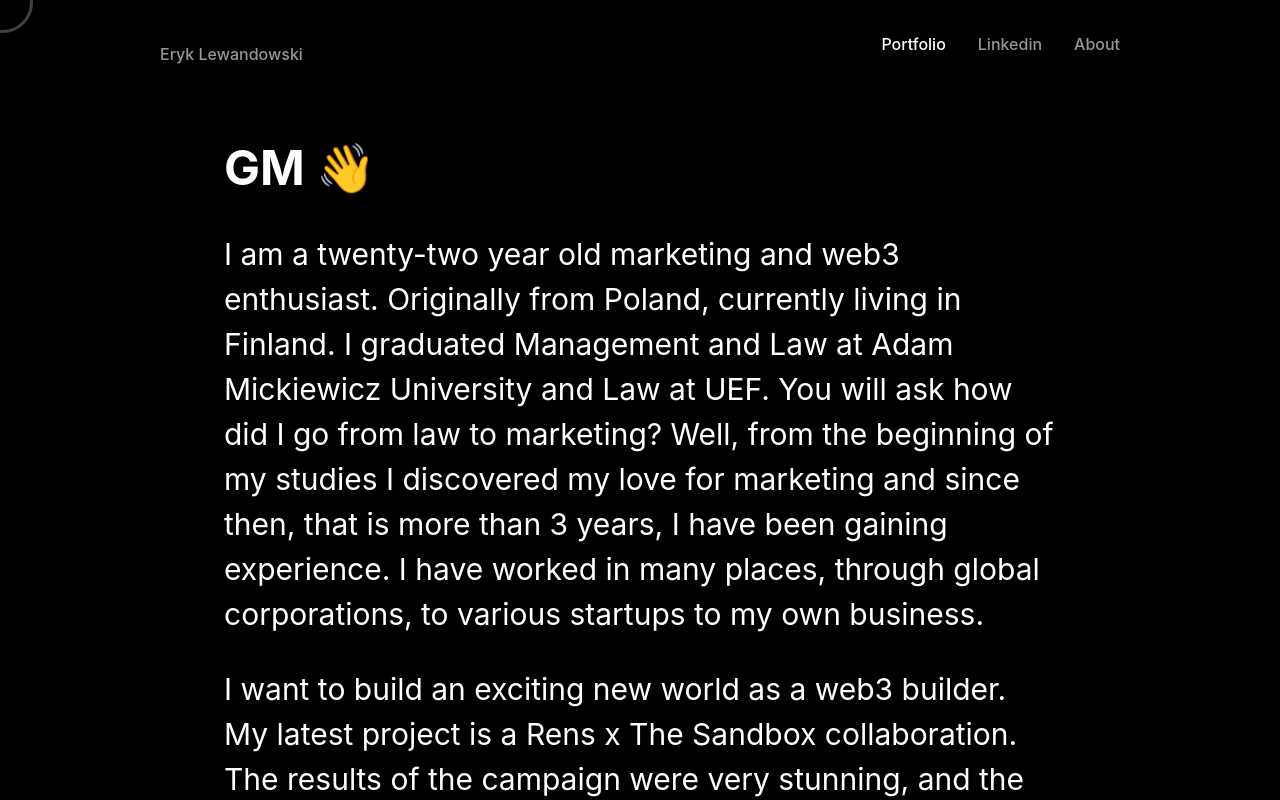
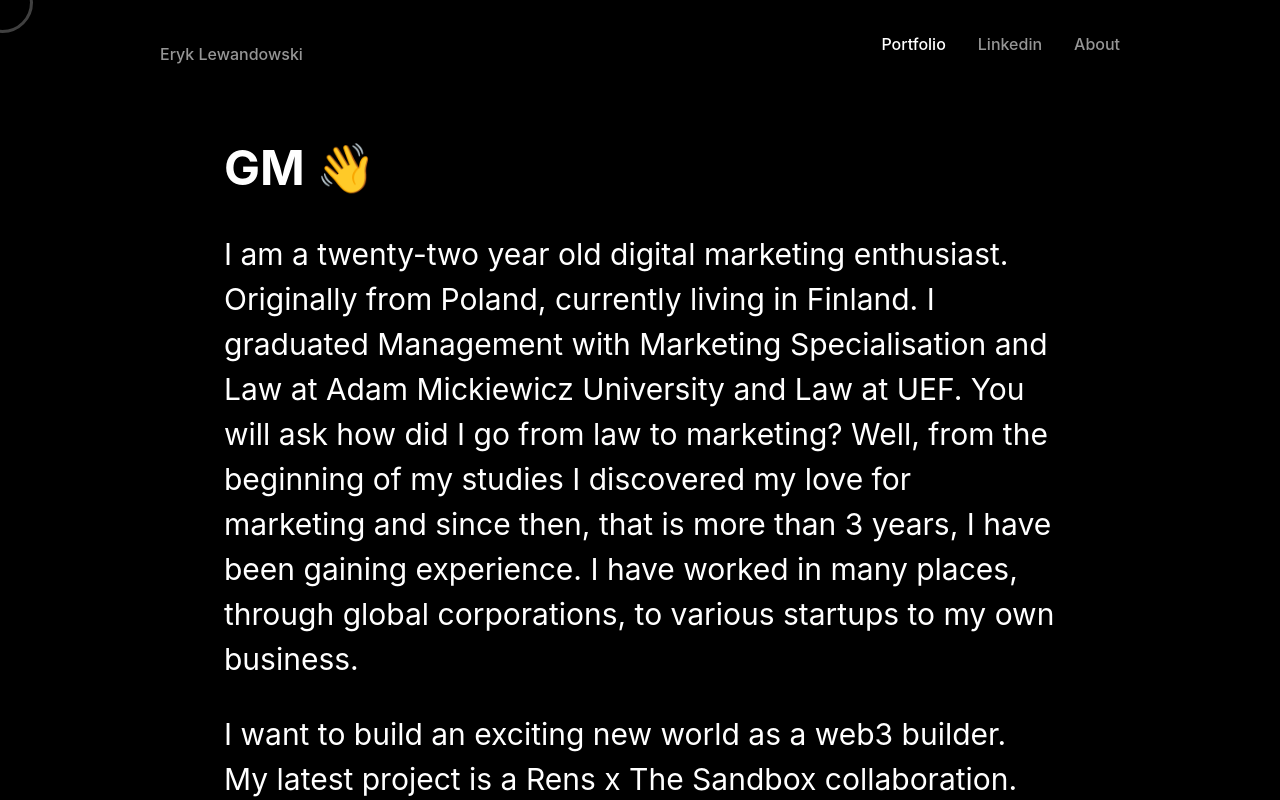
Before and after one commit to eryklewandowski44/portfolio_website, a React (Create React App) app: page /About in a window 1280 px wide. Shown: the top 800 px of the page. Built offline with nearby package versions, Linux system fonts and the light colour scheme.

Commit message:
Update AboutHero.jsx

```diff
--- a/src/components/About/AboutHero.jsx
+++ b/src/components/About/AboutHero.jsx
@@ -4,7 +4,7 @@ function AboutHero() {
     return (
         <div className='about-contain'>
             <h1>GM 👋</h1>
-            <p>I am a twenty-two year old marketing and web3 enthusiast. Originally from Poland, currently living in Finland. I graduated Management and Law at Adam Mickiewicz University and Law at UEF. You will ask how did I go from law to marketing? Well, from the beginning of my studies I discovered my love for marketing and since then, that is more than 3 years, I have been gaining experience. I have worked in many places, through global corporations, to various startups to my own business.</p>
+            <p>I am a twenty-two year old digital marketing enthusiast. Originally from Poland, currently living in Finland. I graduated Management with Marketing Specialisation and Law at Adam Mickiewicz University and Law at UEF. You will ask how did I go from law to marketing? Well, from the beginning of my studies I discovered my love for marketing and since then, that is more than 3 years, I have been gaining experience. I have worked in many places, through global corporations, to various startups to my own business.</p>
             <p>I want to build an exciting new world as a web3 builder. My latest project is a Rens x The Sandbox collaboration. The results of the campaign were very stunning, and the moment when I saw satisfied fans bragging about their NFTs, characters in the metaverse or physical items was indescribable to me.</p>
             <p>With projects I always give all of myself. I often manage international teams, so I know how to adjust cooperation strategies. Besides, I like to optimize project processes with the help of many modern tools and AI.</p>
             <p>Don't hesitate to contact me :)</p>
```
